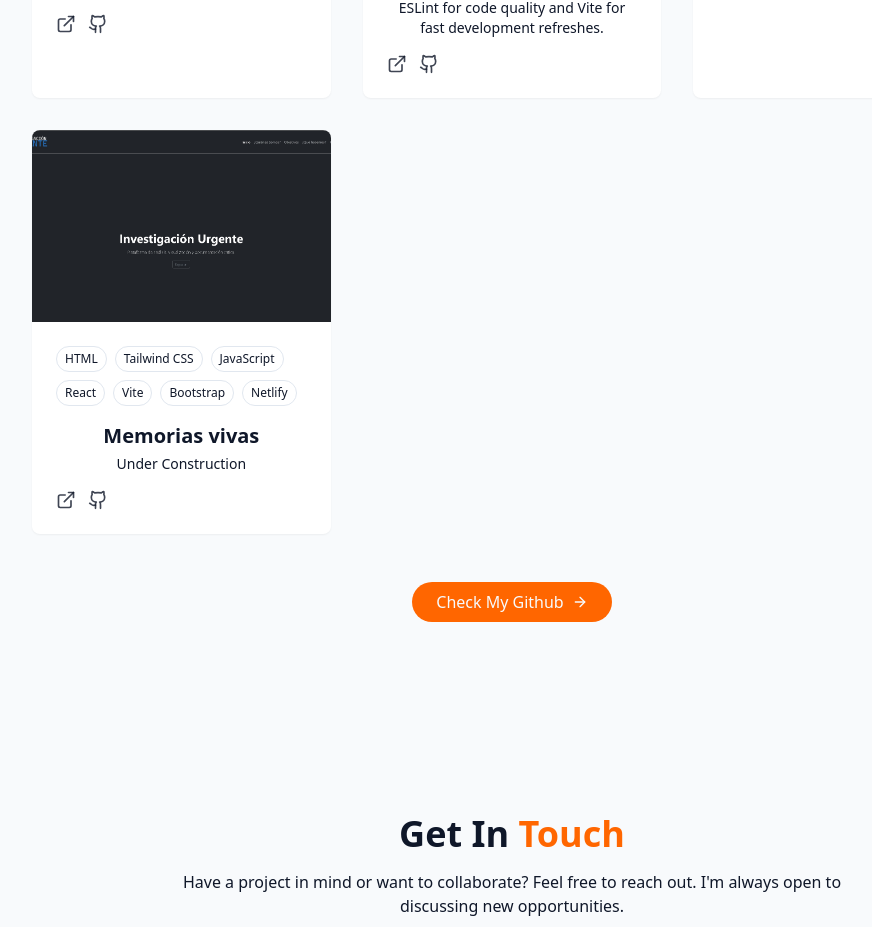
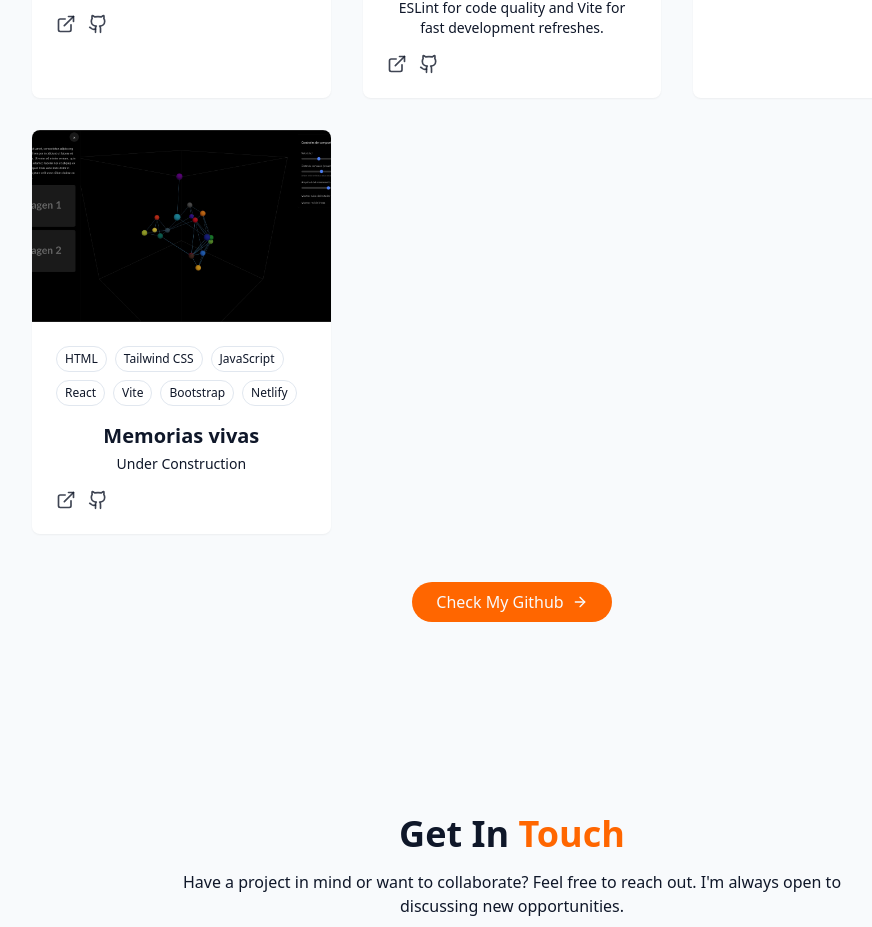
Before and after one commit to iluna007/il-portfolio, a React (Vite) app: page /#/ in a window 1280 px wide. Shown: the part 6198-7125 px from the top of the page, without its empty margins (128-1000 px from the left). Built offline with nearby package versions, Linux system fonts and the light colour scheme.

Commit message:
add image

```diff
--- a/src/components/ProjectsSection.jsx
+++ b/src/components/ProjectsSection.jsx
@@ -95,7 +95,7 @@ const projects = [
     title: "Memorias vivas",
     description:
       "Under Construction",
-    image: "/investigacionurgent.jpg",
+    image: "/memoriasvivas.jpg",
     tags: ["HTML", "Tailwind CSS", "JavaScript","React","Vite","Bootstrap","Netlify"],
     demoUrl: "https://memoriasvivastest.netlify.app/",
     githubUrl: "https://github.com/iluna007/memoriasvivas",
```
Also changed, not shown: public/memoriasvivas.jpg (added).
